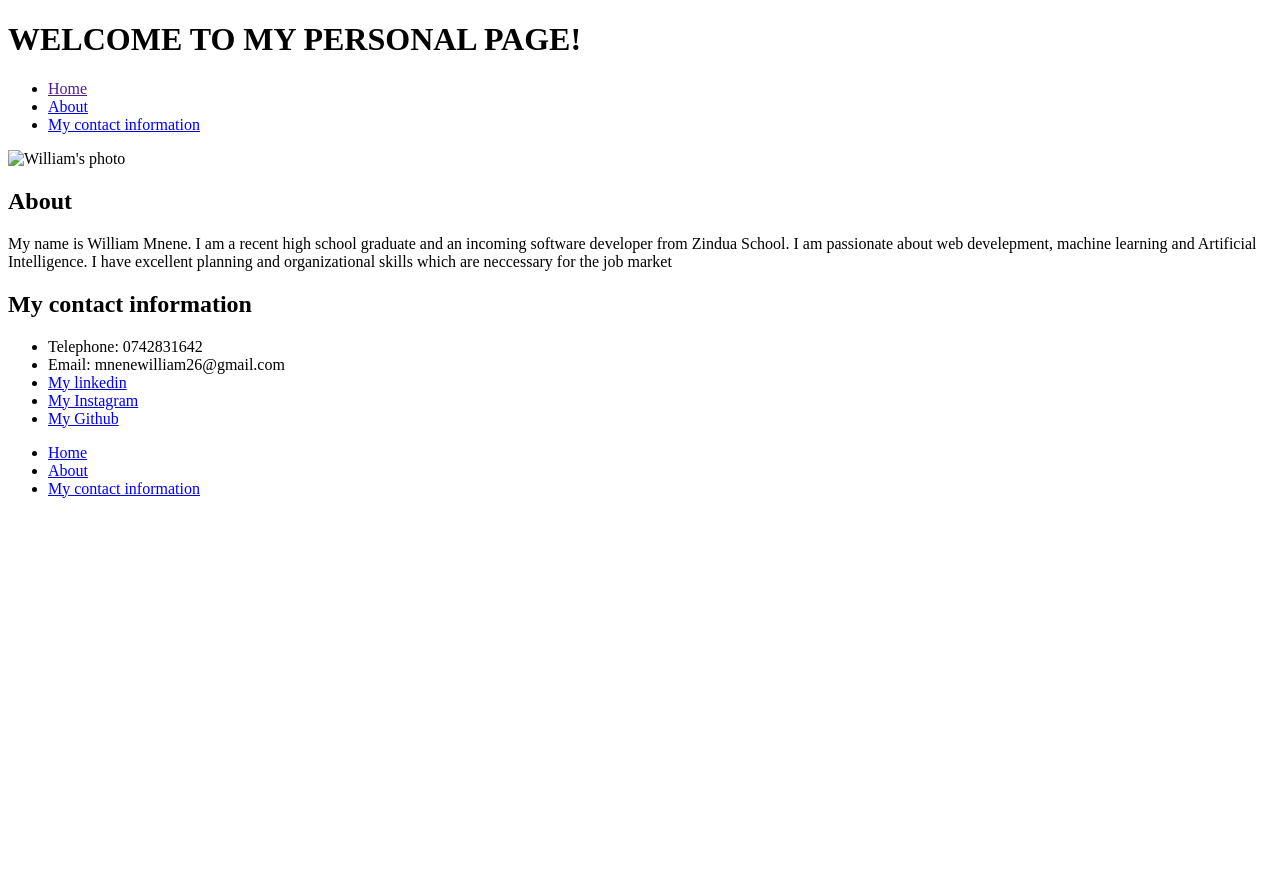
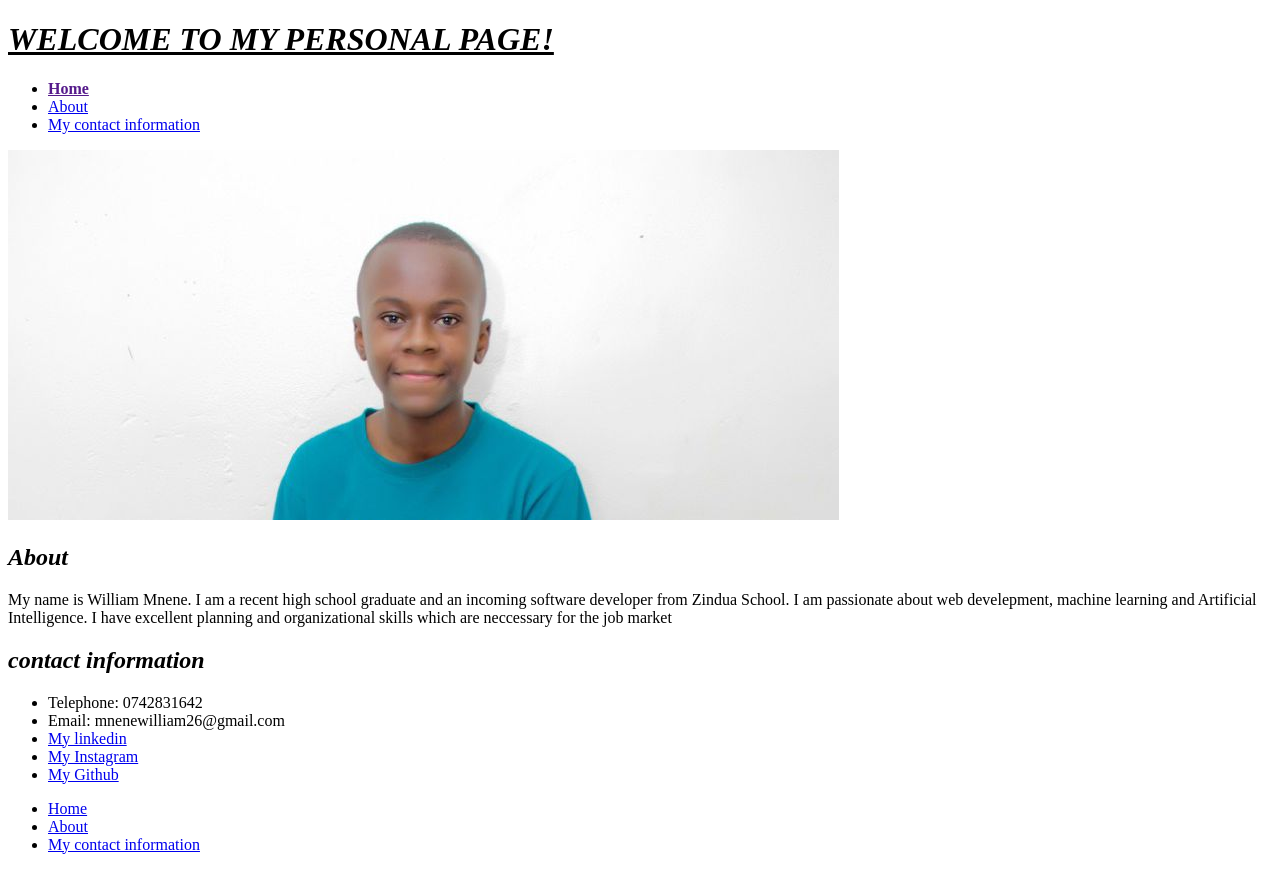
Before and after one commit to mnene-william/william-portfolio, a plain HTML site: page index.html in a window 1280 px wide. Before the commit the page ends 800 px from the top, so only its background shows below. Drawn offline with Linux system fonts and the light colour scheme.

Commit message:
add image

```diff
--- a/index.html
+++ b/index.html
@@ -10,25 +10,24 @@
 
 <body>
     <header>
-        <h1>WELCOME TO MY PERSONAL PAGE!</h1>
+        <h1><u><em>WELCOME TO MY PERSONAL PAGE!</em></u></h1>
         <nav>
             <ul>
-                <li> <a href="">Home</a></h1>
-                </li>
+                <li> <a href=""><b>Home</b></a></h1> </li>
                 <li> <a href="/About.html">About</a></li>
                 <li> <a href="/Contact.html">My contact information</a></li>
             </ul>
         </nav>
     </header>
-    <img src="" alt="William's photo">
+    <img src="/William.jpg" alt="William's photo">
     <section id="About">
-        <h2> About</h2>
+        <h2><i>About</i></h2>
         <p>My name is William Mnene. I am a recent high school graduate and an incoming software developer from Zindua
             School. I am passionate about web develepment, machine learning and Artificial Intelligence. I have
             excellent planning and organizational skills which are neccessary for the job market </p>
     </section>
     <section id="My contact information">
-        <h2>My contact information</h2>
+        <h2><i>contact information</i></h2>
         <ul>
             <li>Telephone: 0742831642</li>
             <li>Email: mnenewilliam26@gmail.com </li>
```
